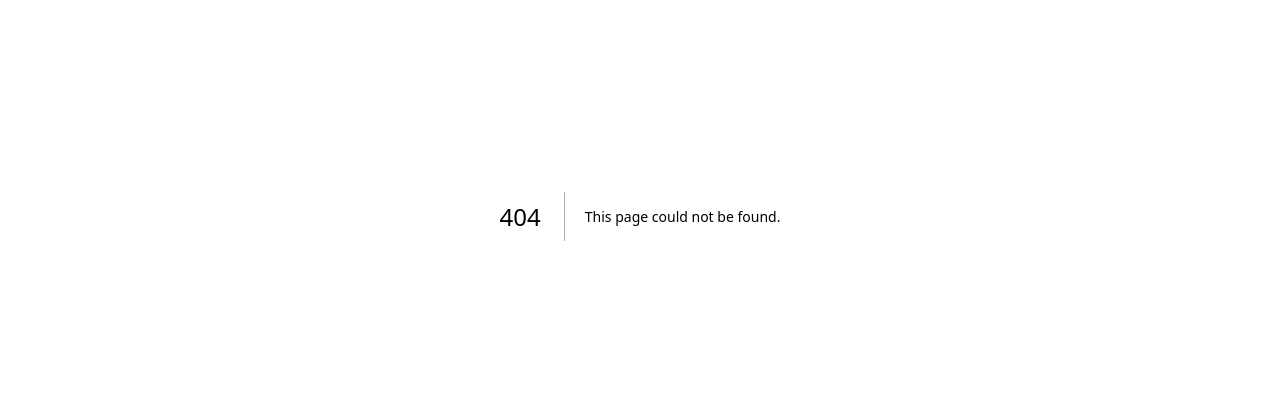
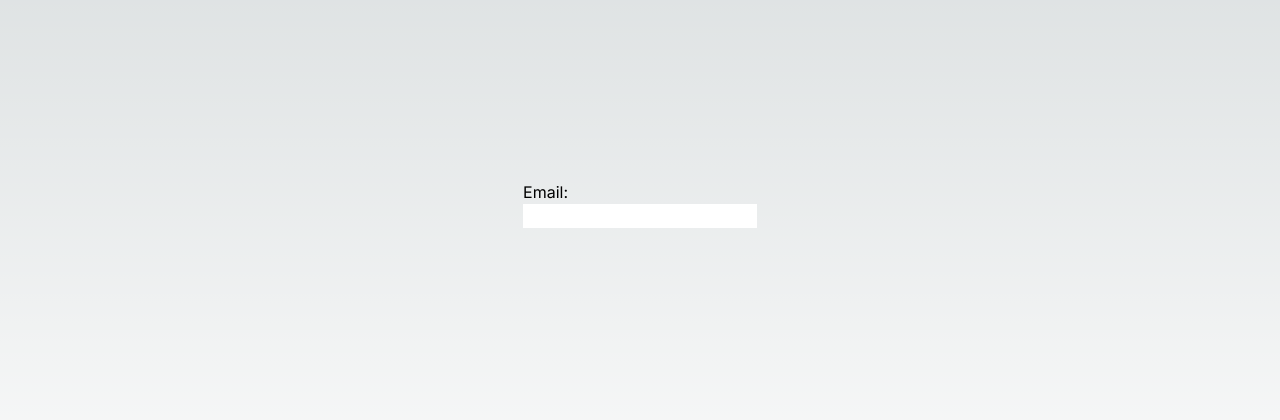
Before and after one commit to nicolaskruger/get-start-tailwind, a Next.js app: page /peer in a window 1280 px wide. Before the commit this address had no page. Shown: the part 184-604 px from the top of the page. Built offline with nearby package versions, Linux system fonts and the light colour scheme.

Commit message:
style: :lipstick: peer

```diff
--- /dev/null
+++ b/src/app/peer/page.tsx
@@ -0,0 +1,12 @@
+import { CenterAllScreen } from "@/components/center-all-screen";
+import Peer from "@/components/peer";
+
+const Page = () => {
+  return (
+    <CenterAllScreen>
+      <Peer />
+    </CenterAllScreen>
+  );
+};
+
+export default Page;
--- /dev/null
+++ b/src/components/peer.tsx
@@ -0,0 +1,18 @@
+const Peer = () => {
+  return (
+    <div className="flex flex-col">
+      <label className="first-letter:capitalize" htmlFor="email">
+        email:
+      </label>
+      <input
+        type="email"
+        className="peer invalid:bg-red-50 invalid:text-red-600 text-black"
+      />
+      <p className="text-red-500 invisible peer-invalid:visible">
+        invalid email
+      </p>
+    </div>
+  );
+};
+
+export default Peer;
```
